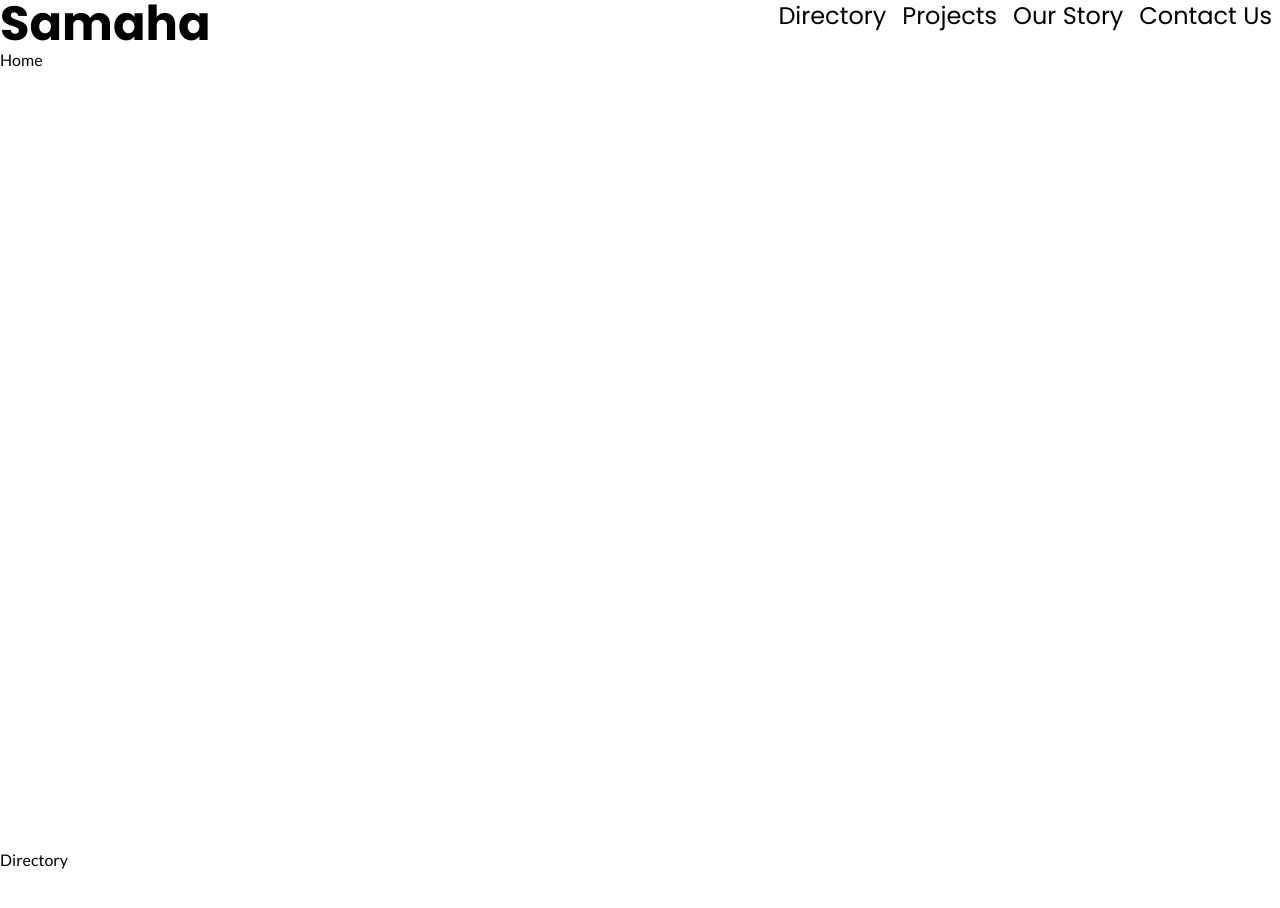
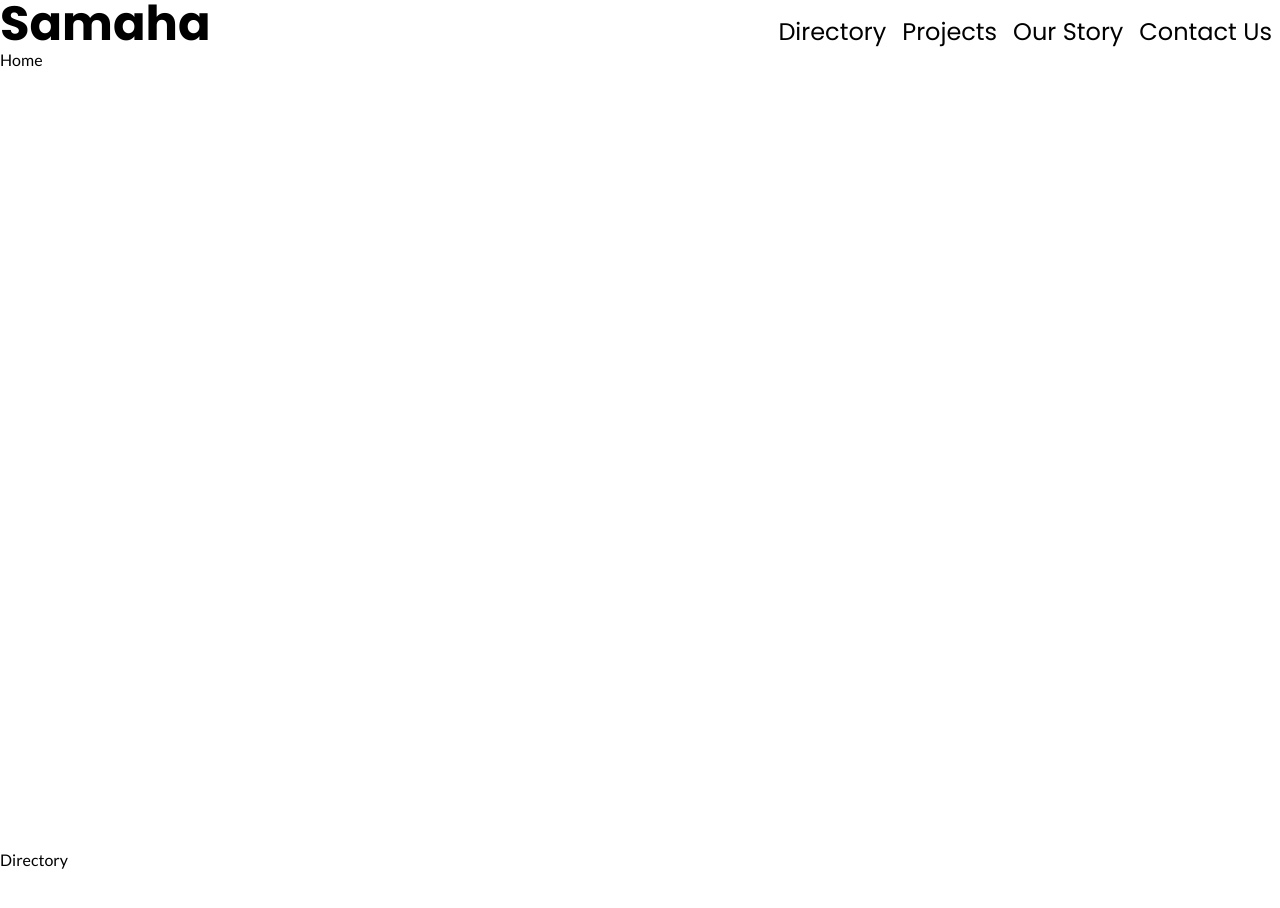
Before and after one commit to SamahaCore/samaha, a React (Create React App) app: page / in a window 1280 px wide. Shown: the top 908 px of the page. Built offline with nearby package versions, Linux system fonts and the light colour scheme.

Commit message:
Fix header subtitle alignments

```diff
--- a/src/Layout/Header.js
+++ b/src/Layout/Header.js
@@ -3,7 +3,7 @@ import Navigation from "../Components/Header/Navigation";
 
 const Header = () => {
   return (
-    <header className="flex flex-row justify-between font-heading text-2xl">
+    <header className="flex flex-row justify-between items-end font-heading text-2xl">
       <Logo />
       <Navigation />
     </header>
```
